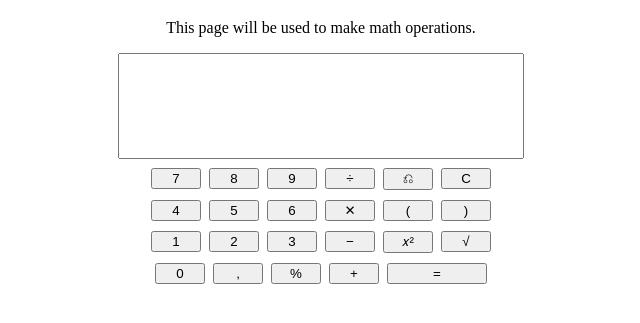
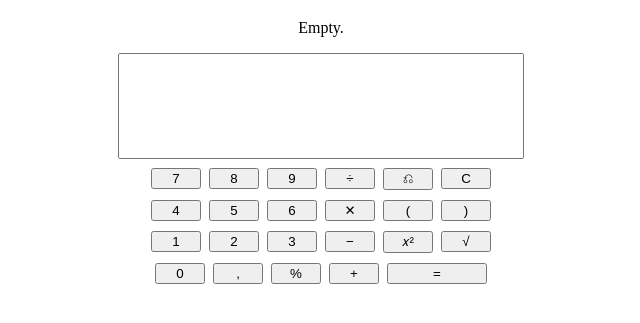
Before and after one commit to monoprosito/calculator, a plain HTML site: page index.html in a window 1280 px wide. Shown: the part 61-384 px from the top of the page, without its empty margins (319-959 px from the left). Drawn offline with Linux system fonts and the light colour scheme.

Commit message:
Empty description for index page

```diff
--- a/index.html
+++ b/index.html
@@ -11,7 +11,7 @@
   <div class="container">
     <div>
       <h1>Calculator</h1>
-      <p>This page will be used to make math operations.</p>
+      <p>Empty.</p>
       <div>
         <textarea class="results" readonly></textarea>
       </div>
```
